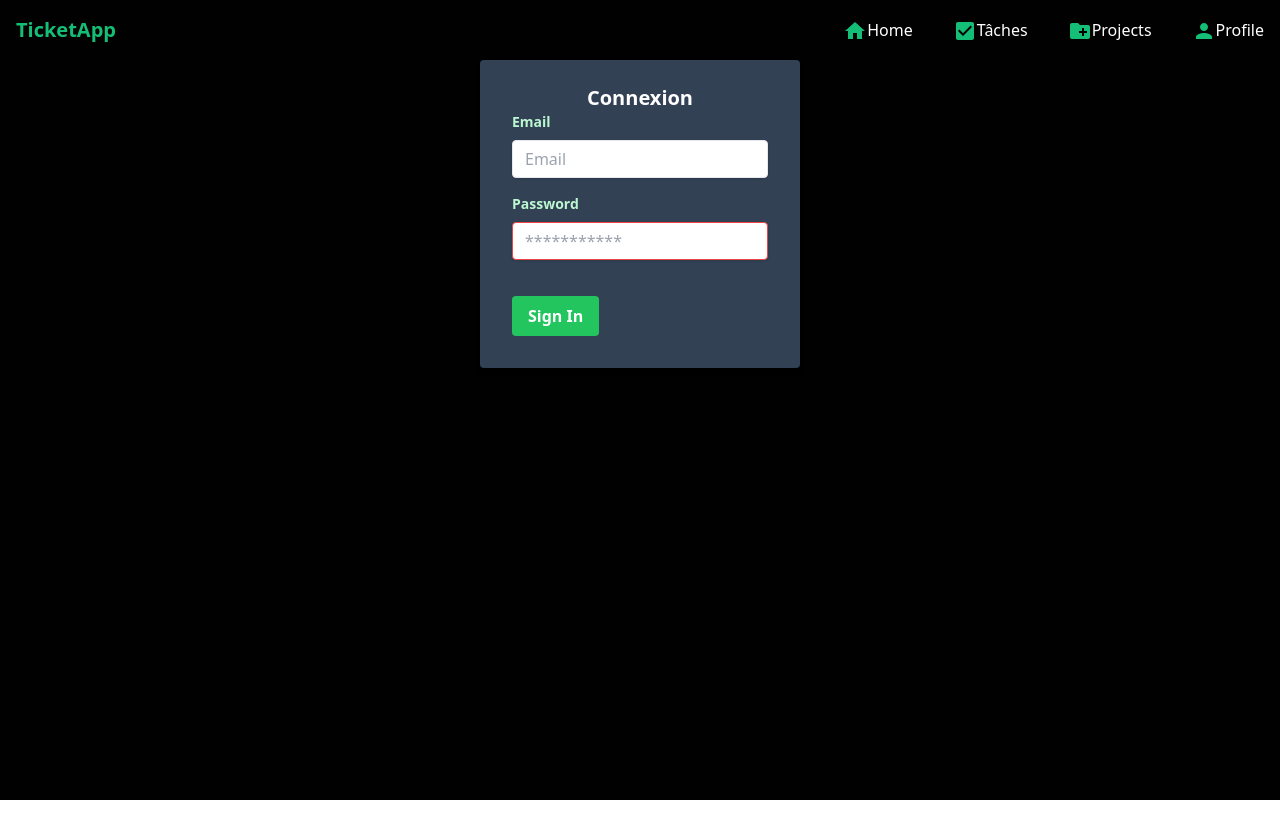
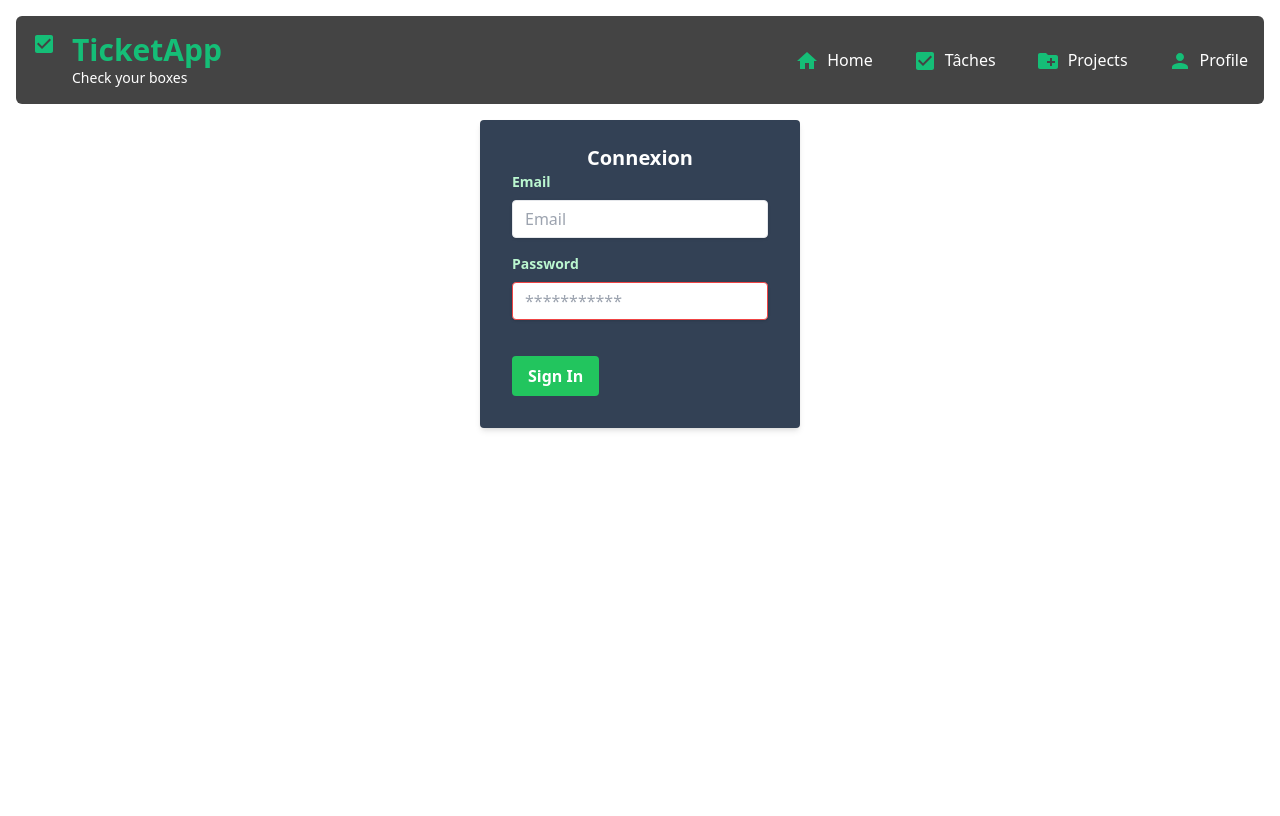
Before and after one commit to WildCodeSchool/2109-wns-paris-backbones-project, a React (Vite) app in the folder front/: page / in a window 1280 px wide. Built offline with nearby package versions, Linux system fonts and the light colour scheme.

Commit message:
logo checkBox added and subtitle

```diff
--- a/front/src/App.tsx
+++ b/front/src/App.tsx
@@ -78,7 +78,7 @@ function App() {
 	}, [userId]);
 
 	return (
-		<div className="h-screen bg-dark-darker">
+		<div className="h-screen ">
 			<Header />
 			<div>
 				<Form />
--- a/front/src/components/Header/Header.tsx
+++ b/front/src/components/Header/Header.tsx
@@ -1,12 +1,9 @@
 import React from "react";
 import NavLink from "../NavLink/NavLink";
-import { IconHome, IconTasks } from "../Icons/Icons";
 import HomeIcon from '@material-ui/icons/Home'
 import CheckBoxIcon from '@material-ui/icons/CheckBox'
 import CreateNewFolderIcon from '@material-ui/icons/CreateNewFolder'
 import PersonIcon from '@material-ui/icons/Person'
-
-
 
 function Header() {
 	const routes = [
@@ -33,8 +30,16 @@ function Header() {
 		},
 	];
 	return (
-		<nav className="flex items-center justify-between p-4 bg-dark-darker">
-			<p className="text-xl font-bold text-primary-darker">TicketApp</p>
+		<nav className="flex items-center justify-between p-4 m-4 rounded-md bg-dark-medium">
+			<div className="flex gap-4">
+				<CheckBoxIcon  className="text-primary-darker"/>
+				<article>
+					<p className="text-3xl font-bold text-primary-darker">TicketApp</p>
+					<p className="text-sm text-light-light">Check your boxes</p>
+				</article>
+
+			</div>
+
 			<ul className="flex gap-10">
 				{routes.map((route, index) => (
 					<NavLink key={index} route={route} />
--- a/front/src/components/NavLink/NavLink.tsx
+++ b/front/src/components/NavLink/NavLink.tsx
@@ -8,8 +8,8 @@ export interface Route {
 
 function NavLink({ route }: { route: Route }) {
 	return (
-		<div className="flex items-center justify-center">
-			<div className="text-primary-darker">{route.icon}</div>
+		<div className="flex items-center justify-center gap-2">
+			<div className=" text-primary-darker">{route.icon}</div>
 			<p className="text-white">{route.label}</p>
 		</div>
 	);
```
